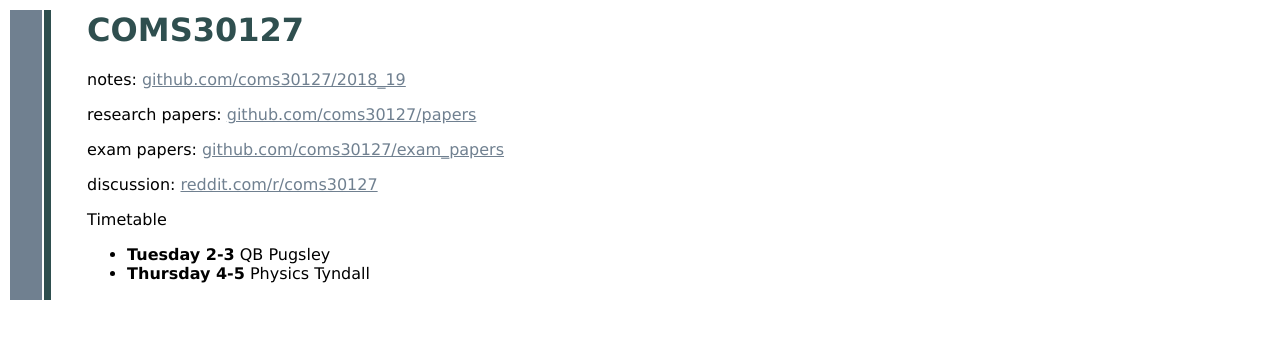
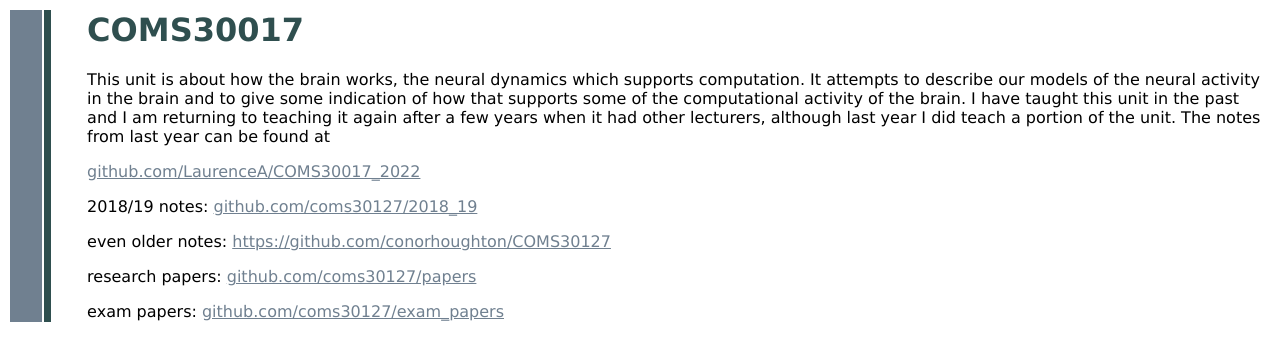
Before and after one commit to coms30127/coms30127.github.io, a plain HTML site: page index.html in a window 1280 px wide. Drawn offline with Linux system fonts and the light colour scheme.

Commit message:
new year

```diff
--- a/index.html
+++ b/index.html
@@ -22,15 +22,18 @@
 
      <td width="15">
 <td>
-<h1 style="color: darkslategrey">COMS30127</h1><p>
-<p>notes: <a href="http://github.com/coms30127/2018_19">github.com/coms30127/2018_19</a></p>
+<h1 style="color: darkslategrey">COMS30017</h1><p>
+<p>This unit is about how the brain works, the neural dynamics which
+supports computation. It attempts to describe our models of the neural
+activity in the brain and to give some indication of how that supports
+some of the computational activity of the brain. I have taught this
+unit in the past and I am returning to teaching it again after a few
+years when it had other lecturers, although last year I did teach a
+  portion of the unit. The notes from last year can be found at
+<p><a href="https://github.com/LaurenceA/COMS30017_2022">github.com/LaurenceA/COMS30017_2022</a>
+<p>2018/19 notes: <a href="http://github.com/coms30127/2018_19">github.com/coms30127/2018_19</a></p>
+<p>even older notes: <a href="https://github.com/conorhoughton/COMS30127">https://github.com/conorhoughton/COMS30127</a></p>
 <p>research papers: <a href="http://github.com/coms30127/papers">github.com/coms30127/papers</a></p>
 <p>exam papers: <a href="http://github.com/coms30127/exam_papers">github.com/coms30127/exam_papers</a></p>
-<p>discussion: <a href="http://reddit.com/r/coms30127">reddit.com/r/coms30127</a></p>
-<p>Timetable
-<ul>
-<li><strong>Tuesday 2-3</strong> QB Pugsley</li>
-<li><strong>Thursday 4-5</strong> Physics Tyndall</li>
-</ul>
 </body>
 </html>
```
